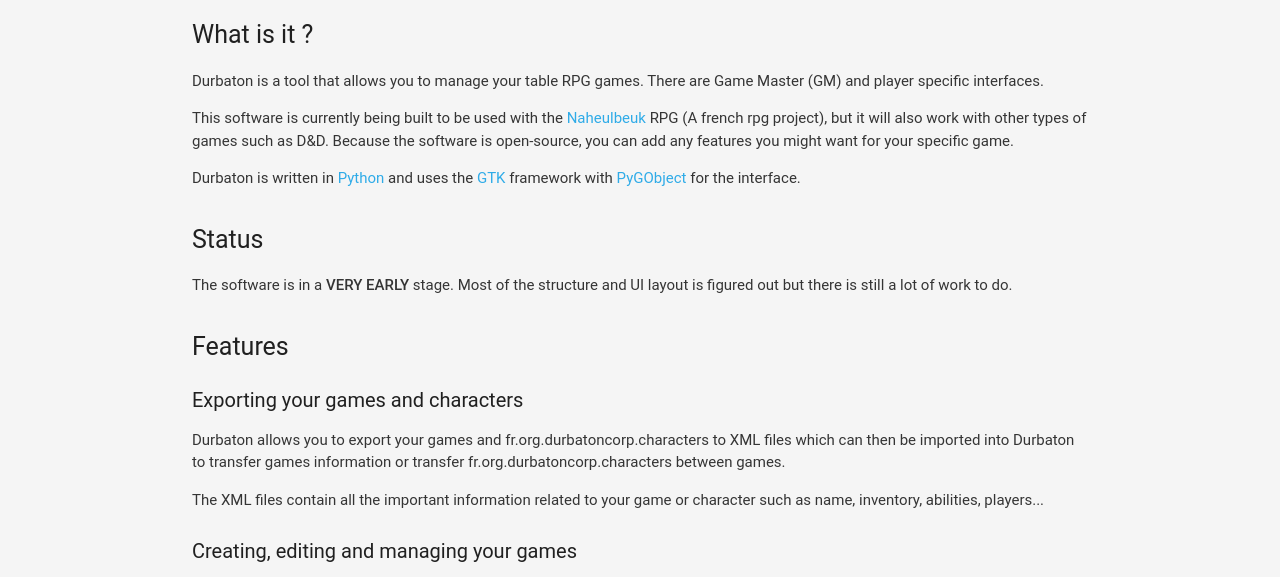
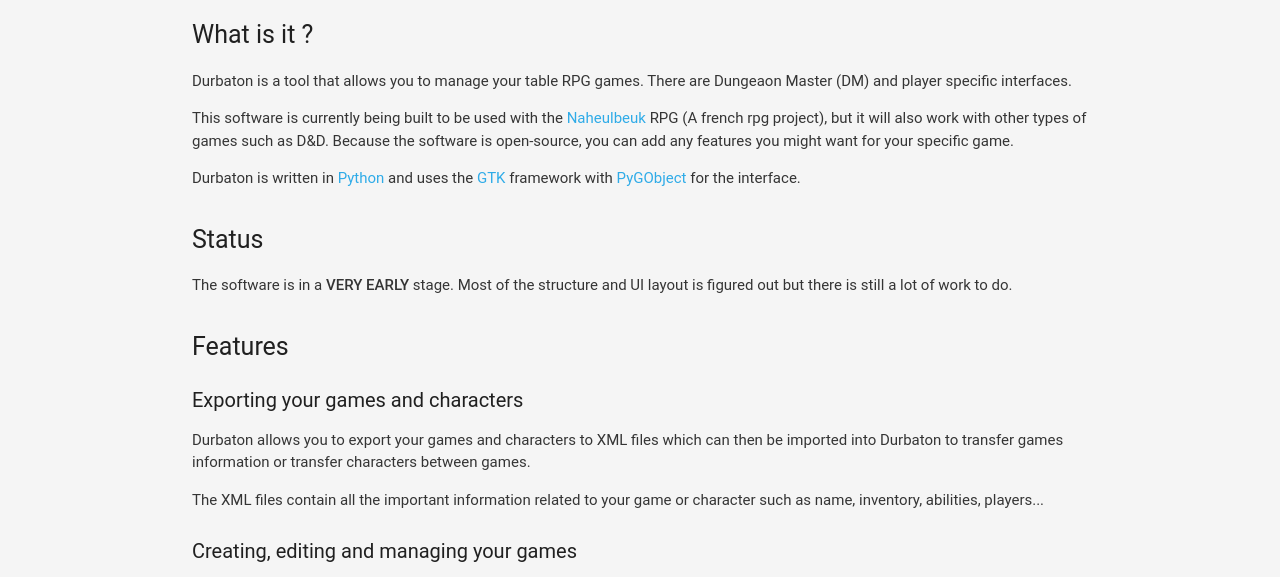
Before and after one commit to amaury-jaspar/portfolio, a plain HTML site: page docs/en/rpg-manager.html in a window 1280 px wide. Shown: the part 222-799 px from the top of the page. Drawn offline with nearby package versions, Linux system fonts and the light colour scheme; files that its build step writes are made by us from their sources; some icons are missing.

Commit message:
typo rpg manager

```diff
--- a/docs/en/rpg-manager.html
+++ b/docs/en/rpg-manager.html
@@ -92,14 +92,14 @@
         <div id="projects" class="container">
             <h1 id="first-header">Durbaton - A simple RPG Manager</h1>
             <h2 id="what-is-it-">What is it ?</h2>
-            <p>Durbaton is a tool that allows you to manage your table RPG games. There are Game Master (GM) and player specific interfaces.</p>
+            <p>Durbaton is a tool that allows you to manage your table RPG games. There are Dungeaon Master (DM) and player specific interfaces.</p>
             <p>This software is currently being built to be used with the <a href="https://naheulbeuk.com/">Naheulbeuk</a> RPG (A french rpg project), but it will also work with other types of games such as D&amp;D. Because the software is open-source, you can add any features you might want for your specific game.</p>
             <p>Durbaton is written in <a href="https://www.python.org/">Python</a> and uses the <a href="https://www.gtk.org/">GTK</a> framework with <a href="https://pygobject.readthedocs.io/en/latest/">PyGObject</a> for the interface.</p>
             <h2 id="status">Status</h2>
             <p>The software is in a <strong>VERY EARLY</strong> stage. Most of the structure and UI layout is figured out but there is still a lot of work to do.</p>
             <h2 id="features">Features</h2>
             <h3 id="exporting-your-games-and-characters">Exporting your games and characters</h3>
-            <p>Durbaton allows you to export your games and fr.org.durbatoncorp.characters to XML files which can then be imported into Durbaton to transfer games information or transfer fr.org.durbatoncorp.characters between games.</p>
+            <p>Durbaton allows you to export your games and characters to XML files which can then be imported into Durbaton to transfer games information or transfer characters between games.</p>
             <p>The XML files contain all the important information related to your game or character such as name, inventory, abilities, players...</p>
             <h3 id="creating-editing-and-managing-your-games">Creating, editing and managing your games</h3>
             <p>When starting Durbaton you will be presented with a list of all your saved games, giving you the necessery information (name of the game and the dungeon master, number of players, current turn number). Selecting a game will give you more option and information. For example you will be able to edit the game&#39;s parameters, launch the game or delete it.</p>
```
